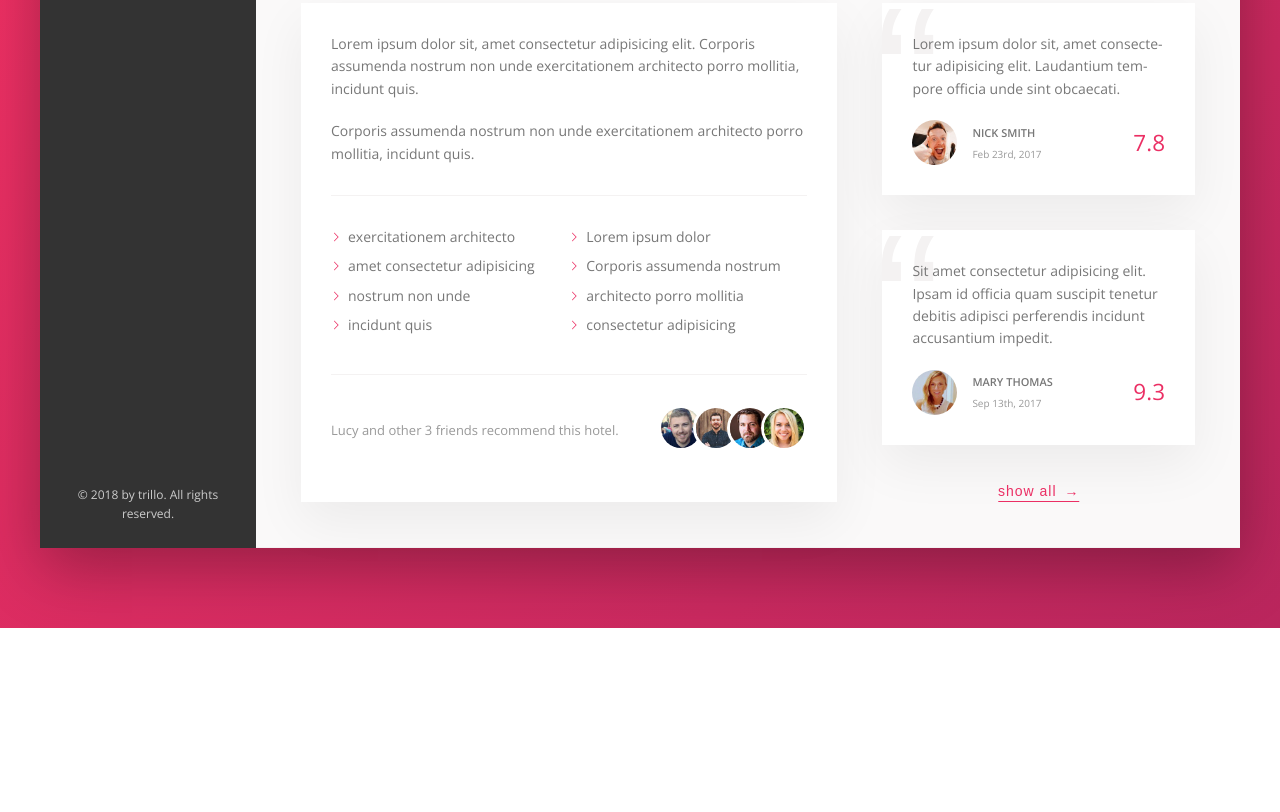
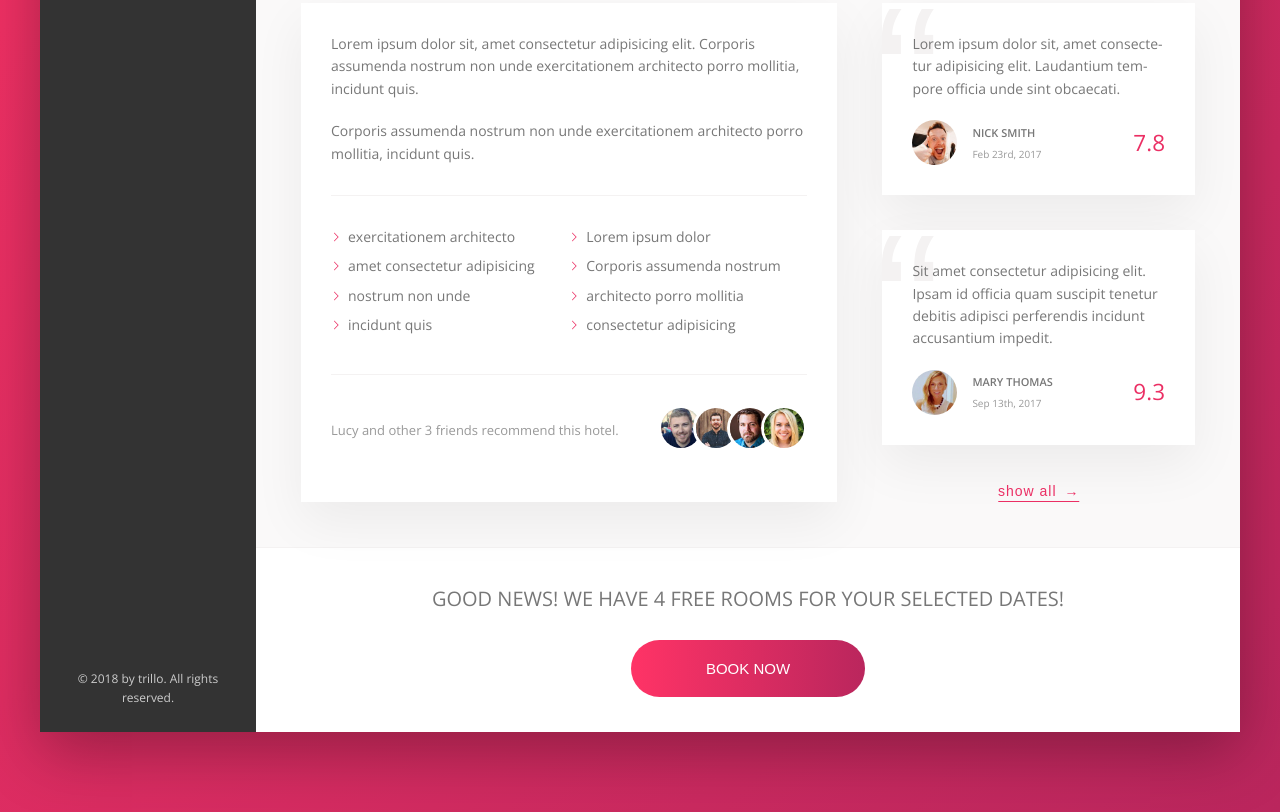
Before and after one commit to amr-adel/trello, a website: page index.html in a window 1280 px wide. Shown: the part 644-1456 px from the top of the page. Before the commit the page ends 1272 px from the top, so only its background shows below. Drawn offline with nearby package versions, Linux system fonts and the light colour scheme.

Commit message:
Desktop layout ready

```diff
--- a/index.html
+++ b/index.html
@@ -211,6 +211,16 @@
                         <button class="btn-inline">show all <span>&rarr;</span></button>
                     </div>
                 </div>
+
+                <div class="cta">
+                    <div class="cta__book-now">Good news! We have 4 free rooms for your selected dates!</div>
+
+                    <button class="btn">
+                        <span class="btn__visible">Book now</span>
+                        <span class="btn__invisible">Only 4 rooms left</span>
+                    </button>
+                </div>
+
             </main>
         </div>
     </div>
--- a/sass/_base.scss
+++ b/sass/_base.scss
@@ -34,6 +34,16 @@ html {
     font-size: 62.5%;
 }
 
+::-moz-selection {
+    background-color: var(--color-primary);
+    color: #fff;
+}
+
+::selection {
+    background-color: var(--color-primary);
+    color: #fff;
+}
+
 body {
     font-family: 'Open Sans', sans-serif;
     font-size: 1.6rem;
--- a/sass/_components.scss
+++ b/sass/_components.scss
@@ -403,3 +403,60 @@
 
     }
 }
+
+/* CTA ================================================================================ */
+
+.cta {
+    padding: 3.5rem 0;
+    text-align: center;
+
+    &__book-now {
+        font-size: 2rem;
+        font-weight: 300;
+        text-transform: uppercase;
+        margin-bottom: 2.5rem;
+    }
+}
+
+.btn {
+    color: #fff;
+    position: relative;
+    font-size: 1.5rem;
+    font-weight: 300;
+    text-transform: uppercase;
+    border-radius: 100px;
+    border: none;
+    background-image: linear-gradient(to right, var(--color-primary-light), var(--color-primary-dark));
+    overflow: hidden;
+    cursor: pointer;
+
+    & > * {
+        display: inline-block;
+        height: 100%;
+        width: 100%;
+        transition: all .2s ease-out;
+    }
+
+    &__visible {
+        padding: 2rem 7.5rem;
+    }
+
+    &__invisible {
+        position: absolute;
+        padding: 2rem 0;
+        left: 0;
+        top: -100%;
+    }
+
+    &:hover  &__visible {
+        transform: translateY(100%);
+    }
+
+    &:hover  &__invisible {
+        top: 0;
+    }
+
+    &:hover {
+        background-image: linear-gradient(to right, var(--color-primary-dark), var(--color-primary-light));
+    }
+}
```
Also changed, not shown: css/style.css.
